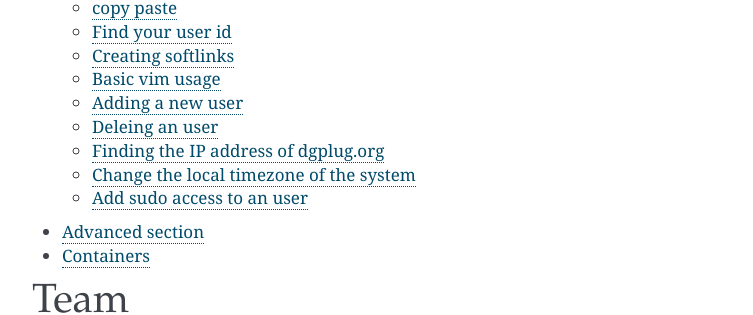
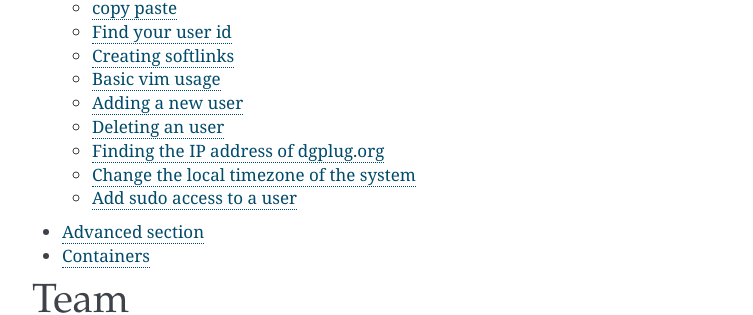
Before and after one commit to kushaldas/lym, a Sphinx documentation site: the page built from docs/index.rst, in a window 1280 px wide and 900 px high, scrolled down 3637 px. Shown: the part 301-616 px from the top of the window, without its empty margins (388-1141 px from the left). Built offline with Sphinx 7.4.7, drawn with Linux system fonts in a browser that asks for light colours; a script that is not in the unit is left out.

Commit message:
fixed typo

```diff
--- a/docs/workbook.rst
+++ b/docs/workbook.rst
@@ -135,7 +135,7 @@ To verify
     sudo lymverify newuser
 
 
-Deleing an user
+Deleting an user
 ------------------
 
 To setup the problem environment, remember to add the user first from the
@@ -179,7 +179,7 @@ To verify:
     sudo lymverify timezonechange
 
 
-Add sudo access to an user
+Add sudo access to a user
 ---------------------------
 
 Grant administrative(sudo) privileges to an existing normal user account
```
